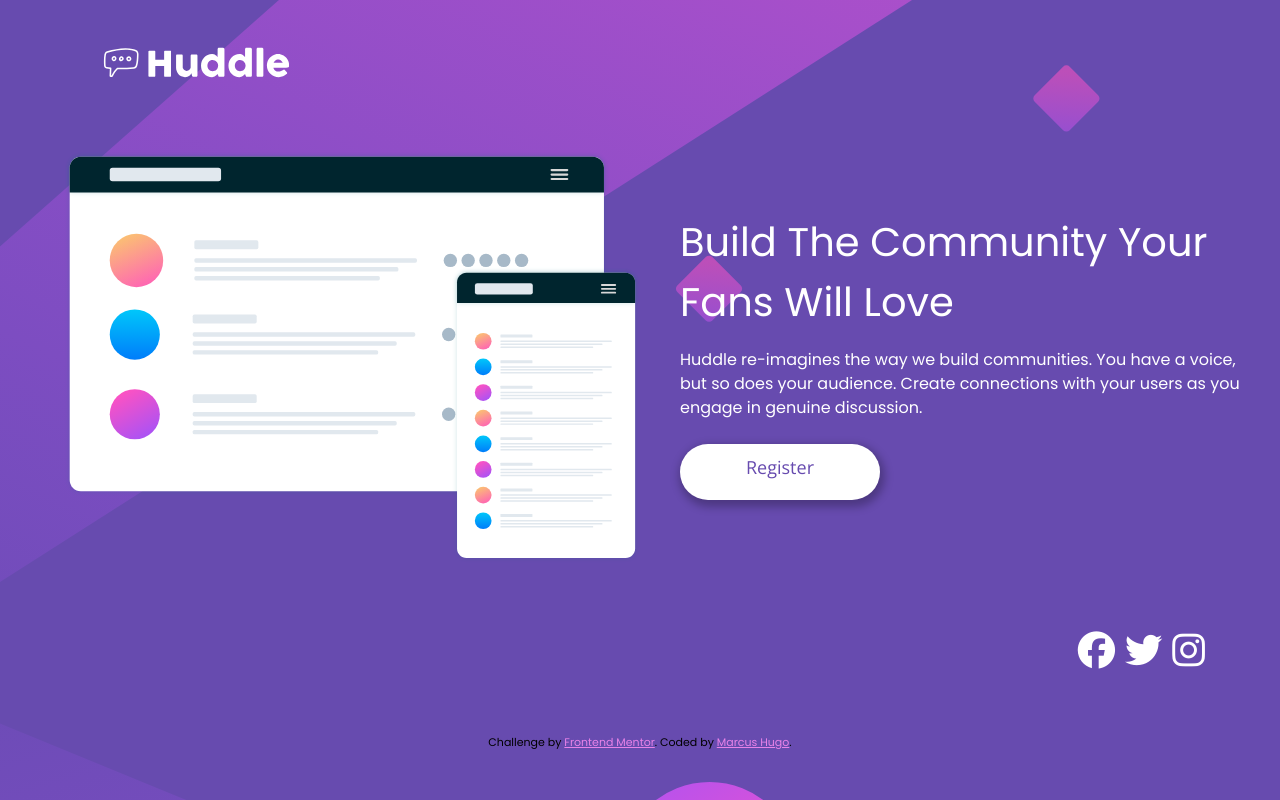
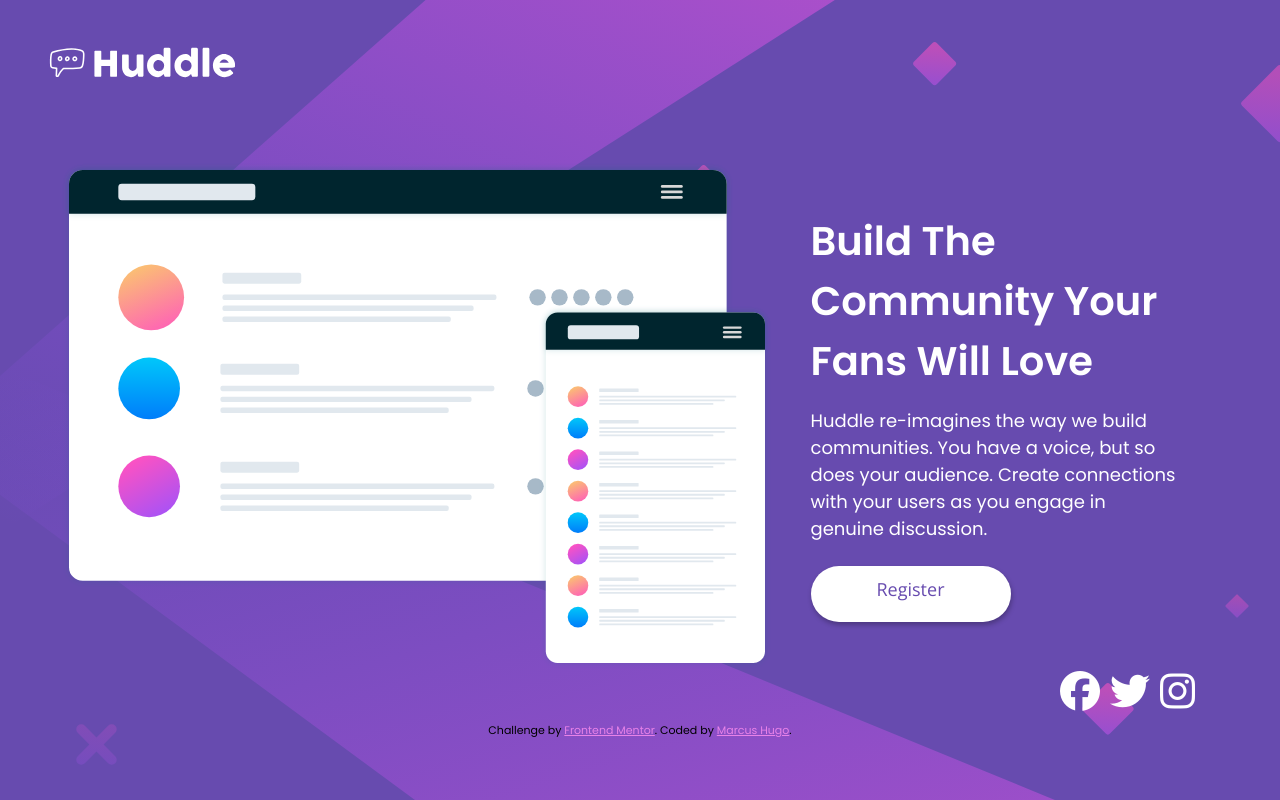
Before and after one commit to marcus-hugo/huddle-landing-page-with-single-introductory-section-master, a plain HTML site: page index.html in a window 1280 px wide. Drawn offline with nearby package versions, Linux system fonts and the light colour scheme.

Commit message:
updated html and css

```diff
--- a/css/style.css
+++ b/css/style.css
@@ -40,7 +40,6 @@ main {
   display: flex;
   flex-direction: column;
   align-items: center;
-
 }
 
 /* top design */
@@ -122,75 +121,49 @@ i:hover {
 @media (min-width: 1024px) {
   body {
     background-image: url(../images/bg-desktop.svg);
-    background-size: auto 155%;
+    background-position: 0 0;
+    background-size: auto 100vh;
+    display: flex;
+    flex-direction: column;
   }
-  /* Body Grid */
-  header {
-    grid-area: 1/1/2/2;
-    padding-left: 94px;
-  }
-  .mockups {
-    grid-area: 2/1/3/2;
-  }
-  main {
-    grid-area: 2/1/3/3;
-    height: 559px;
-  }
-  footer {
-    grid-area: 3/1/4/3;
-  }
-  /* Container Grid */
   .logo {
     width: 200px;
   }
   .container {
-    display: grid;
-    grid-template-columns: 50% 50%;
-    max-width: 1440px;
-    margin: 0 auto;
+    flex-direction: row;
+    justify-content: center;
   }
   .mockups {
-    grid-area: 1/1/2/2;
-    justify-self: end;
+    width: 100%;
   }
   .inner-container {
-    grid-area: 1/2/2/3;
+    min-width: 448px;
+    max-width: 35%;
     text-align: left;
-    position: relative;
-
   }
   h1 {
     font-size: 40px;
+    letter-spacing: 0;
     line-height: 60px;
-    font-weight: 400;
   }
-  .register, .icons-container {
-    margin-left: 40px;
+  p {
+    font-size: 18px;
+    letter-spacing: 0;
+    line-height: 27px;
   }
   .register {
-    width: 200px;
     height: 56px;
-    box-shadow: 2px 4px 9px 3px rgba(0,0,0,0.26);
-    border-radius: 28px;
     font-size: 18px;
     line-height: 27px;
+    border-radius: 28px;
+    margin-left: 40px;
   }
   .icons-container {
     display: flex;
     justify-content: flex-end;
-    margin-top: 81px;
-    margin-right: 70px;
+    margin-right: 80px;
   }
-  .fa-facebook {
-    font-size: 2.333rem;
-  }
-  .fa-twitter {
-    font-size: 2.333rem;
-  }
-  .fa-instagram {
-    font-size: 2.333rem;
-  }
-  footer {
-    margin: 0;
+  .fab {
+    font-size: 40px;
   }
 }
--- a/index.html
+++ b/index.html
@@ -27,8 +27,9 @@
 
   <main>
     <div class="container">
-
-      <img class="mockups" src="images/illustration-mockups.svg" alt="">
+      <div class="image-container">
+        <img class="mockups" src="images/illustration-mockups.svg" alt="">
+      </div>
 
       <div class="inner-container">
         <h1>Build The Community Your Fans Will Love</h1>
```
